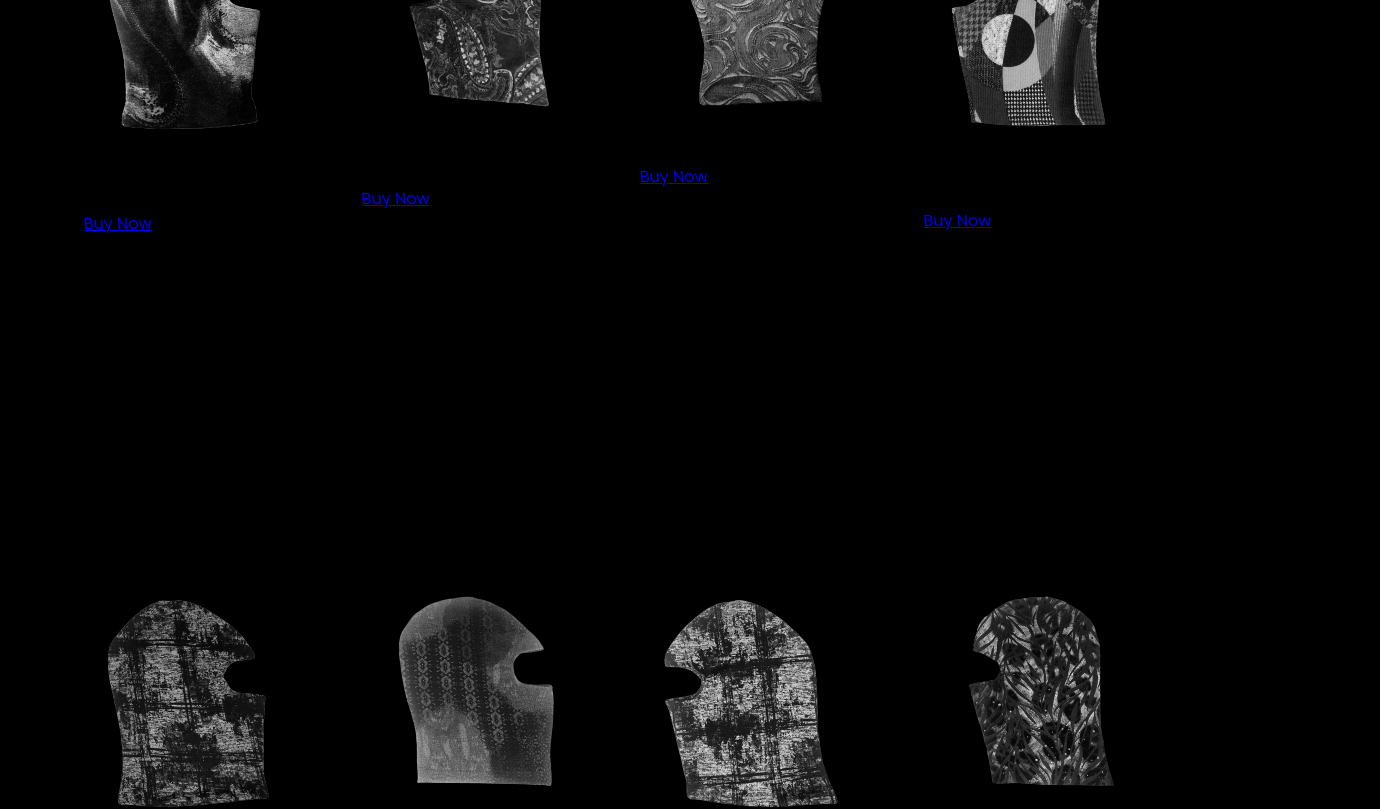
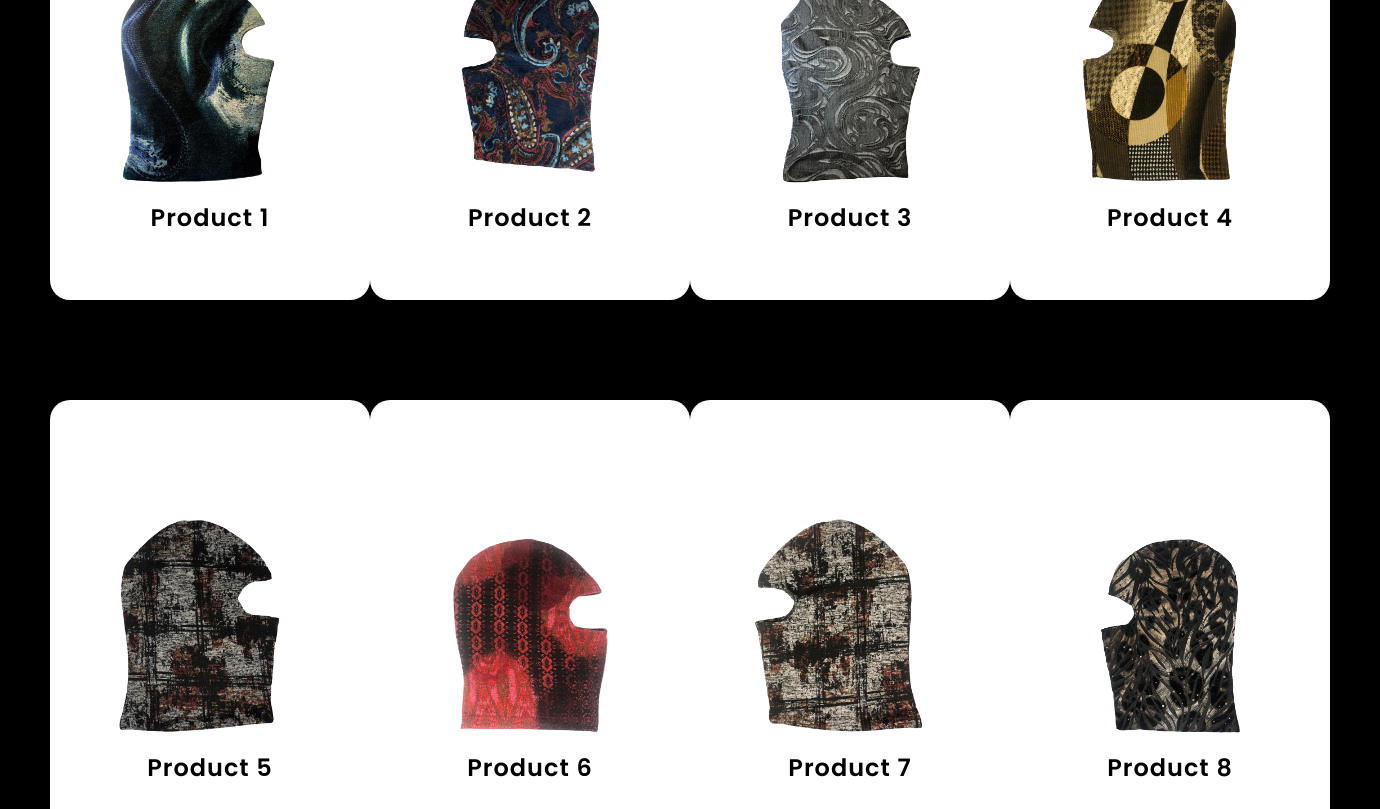
Before and after one commit to Abduler21/brand-template, a React (Create React App) app in the folder brand-template/: page /Products in a window 1280 px wide. Shown: the part 280-1089 px from the top of the page, 1380 px wide, since content can reach past the window. Built offline with nearby package versions, Linux system fonts and the light colour scheme.

Commit message:
collection, products, header and footer all working

```diff
--- a/brand-template/package.json
+++ b/brand-template/package.json
@@ -6,6 +6,7 @@
     "@testing-library/jest-dom": "^5.16.3",
     "@testing-library/react": "^12.1.4",
     "@testing-library/user-event": "^13.5.0",
+    "jquery": "^3.6.0",
     "react": "^17.0.2",
     "react-dom": "^17.0.2",
     "react-router-dom": "^6.3.0",
--- a/brand-template/src/App.js
+++ b/brand-template/src/App.js
@@ -2,6 +2,7 @@ import logo from "./logo.svg";
 import React, { useState } from 'react';
 import { Routes, Route, Outlet, Link } from "react-router-dom";
 import { NavLink } from 'react-router-dom';
+import { useEffect } from 'react'
 import Header from './components/Header';
 import Contact from './components/Contact';
 import Collections from './components/Collections';
--- a/brand-template/src/components/Footer.js
+++ b/brand-template/src/components/Footer.js
@@ -1,21 +1,32 @@
-import React from "react";
+import React, { useState } from "react";
+import { useEffect } from 'react';
 import { Routes, Route, Outlet, Link } from "react-router-dom";
 import Navigation from "./Nav";
+import $ from 'jquery';
+
 
 
 function Footer() {
 
+  const scrollToTop = () => {
+    window.scrollTo({
+      top: 0,
+      behavior: 'smooth' // for smoothly scrolling
+    });
+  };
+
 
 	return (
-    <footer class="footbar">
-    <div class="float-left-title">
+
+    <footer className="footbar">
+    <div className="float-left-title">
     <Link to="/">
       <h1><span>GG</span><span>DENIM</span></h1> {/* insert title name here */}
 			</Link>
     </div>
     <Navigation></Navigation>
-    <ul class="nav-links">
-        <li class="nav-items">
+    <ul className="nav-links">
+        <li className="nav-items">
             <form onsubmit="event.preventDefault();" role="search">
                 <label for="search">Search</label>
                 <input id="search" type="search" placeholder="Search..." autofocus required />
@@ -23,7 +34,7 @@ function Footer() {
             </form>
         </li>
     </ul>
-    <button onclick="topFunction()" id="myBtn" title="Go to top">Scroll to Top</button>
+    <button  onclick={scrollToTop} title="Back to top">Scroll to Top</button>
 </footer>
 	);
 }
--- a/brand-template/src/components/Products.js
+++ b/brand-template/src/components/Products.js
@@ -3,13 +3,15 @@ import React from 'react';
 import { NavLink } from 'react-router-dom';
 import { Routes, Route, Link } from "react-router-dom";
 import CollectionLink from "../assets/Images/Burn.jpg"
+import '../product-style.css';
+
 function Products () {
 
   return (
     <body>
     <div className="main-showcase">
-    <div className="container">
-        <div className="card">
+    <div className="container-product">
+        <div className="card-product">
             <div className="imgBx">
                 <img src={require(`../assets/Images/products/Product-1.png`)}/>
             </div>
@@ -19,7 +21,7 @@ function Products () {
             </div>
         </div>
 
-        <div className="card">
+        <div className="card-product">
             <div className="imgBx">
                 <img src={require(`../assets/Images/products/Product-2.png`)}/>
             </div>
@@ -29,7 +31,7 @@ function Products () {
             </div>
         </div>
 
-        <div className="card">
+        <div className="card-product">
             <div className="imgBx">
                 <img src={require(`../assets/Images/products/Product-3.png`)}/>
             </div>
@@ -39,7 +41,7 @@ function Products () {
             </div>
         </div>
 
-        <div className="card">
+        <div className="card-product">
             <div className="imgBx">
                 <img src={require(`../assets/Images/products/Product-4.png`)}/>
             </div>
@@ -52,8 +54,8 @@ function Products () {
 </div>
 
 <div className="main-showcase">
-    <div className="container">
-        <div className="card">
+    <div className="container-product">
+        <div className="card-product">
             <div className="imgBx">
                 <img src={require(`../assets/Images/products/Product-5.png`)}/>
             </div>
@@ -63,7 +65,7 @@ function Products () {
             </div>
         </div>
 
-        <div className="card">
+        <div className="card-product">
             <div className="imgBx">
                 <img src={require(`../assets/Images/products/Product-6.png`)}/>
             </div>
@@ -73,7 +75,7 @@ function Products () {
             </div>
         </div>
 
-        <div className="card">
+        <div className="card-product">
             <div className="imgBx">
                 <img src={require(`../assets/Images/products/Product-7.png`)}/>
             </div>
@@ -83,7 +85,7 @@ function Products () {
             </div>
         </div>
 
-        <div className="card">
+        <div className="card-product">
             <div className="imgBx">
                 <img src={require(`../assets/Images/products/Product-8.png`)}/>
             </div>
--- a/brand-template/src/index.js
+++ b/brand-template/src/index.js
@@ -2,6 +2,7 @@ import React from 'react';
 import ReactDOM from 'react-dom';
 import { BrowserRouter } from "react-router-dom";
 import './index.css';
+
 import App from './App';
 import reportWebVitals from './reportWebVitals';
 
--- /dev/null
+++ b/brand-template/src/product-style.css
@@ -0,0 +1,175 @@
+.main-showcase {
+    display: grid;
+    grid-gap: 40px;
+    grid-auto-flow: column;
+    margin: auto;
+    box-sizing: border-box;
+}
+
+.container-product {
+    position: relative;
+    display: flex;
+    justify-content: space-between;
+    align-items: center;
+    padding: 50px;
+}
+
+.container-product .card-product {
+    position: relative;
+    width: 320px;
+    height: 450px;
+    background: white;
+    border-radius: 20px;
+    overflow: hidden;
+}
+
+.container-product .card-product:hover:before {
+    clip-path: circle(300px at 80% -20%);
+}
+
+.container-product .card-product .imgBx {
+    position: absolute;
+    top: 50%;
+    transform: translateY(-50%);
+    z-index: 10000;
+    width: 100%;
+    height: 220px;
+    transition: 0.5s;
+    letter-spacing: 7px;
+    cursor: pointer
+}
+
+.container-product .card-product:hover .imgBx {
+    top: 10%;
+    transform: translateY(0%);
+}
+
+.container-product .card-product .imgBx img {
+    position: absolute;
+    top: 50%;
+    left: 50%;
+    transform: translate(-50%, -50%);
+    width: 270px;
+}
+
+.container-product .card-product .contentBx {
+    position: absolute;
+    bottom: 0;
+    width: 100%;
+    height: 100px;
+    text-align: center;
+    transition: 1s;
+    z-index: 10;
+}
+
+.container-product .card-product:hover .contentBx {
+    height: 150px;
+}
+
+.container-product .card-product .contentBx h2 {
+    position: relative;
+    font-weight: 600;
+    letter-spacing: 1px;
+    color: rgb(0, 0, 0);
+    margin: 0;
+}
+
+.container-product .card-product .contentBx .size,
+.container-product .card-product .contentBx .color {
+    display: flex;
+    justify-content: center;
+    align-items: center;
+    padding: 8px 20px;
+    transition: 0.5s;
+    opacity: 0;
+    visibility: hidden;
+    padding-top: 0;
+    padding-bottom: 0;
+}
+
+.container-product .card-product:hover .contentBx .size {
+    opacity: 1;
+    visibility: visible;
+    transition-delay: 0.5s;
+    padding-bottom: 7%;
+}
+
+.container-product .card-product:hover .contentBx .color {
+    opacity: 1;
+    visibility: visible;
+    transition-delay: 0.6s;
+    padding-bottom: 10%;
+}
+
+.container-product .card-product .contentBx .size h3,
+.container-product .card-product .contentBx .color h3 {
+    color: #fff;
+    font-weight: 300;
+    font-size: 14px;
+    text-transform: uppercase;
+    letter-spacing: 2px;
+    margin-right: 10px;
+}
+
+.container-product .card-product .contentBx .size span {
+    width: 26px;
+    height: 26px;
+    text-align: center;
+    line-height: 26px;
+    font-size: 14px;
+    display: inline-block;
+    color: #111;
+    background: #fff;
+    margin: 0 5px;
+    transition: 0.5s;
+    color: #111;
+    border-radius: 4px;
+    cursor: pointer;
+}
+
+.container-product .card-product .contentBx .size span:hover {
+    background: #9bdc28;
+}
+
+.container-product .card-product .contentBx .color span {
+    width: 20px;
+    height: 20px;
+    background: #ff0;
+    border-radius: 50%;
+    margin: 0 5px;
+    cursor: pointer;
+}
+
+.container-product .card-product .contentBx .color span:nth-child(2) {
+    background: #9bdc28;
+}
+
+.container-product .card-product .contentBx .color span:nth-child(3) {
+    background: #03a9f4;
+}
+
+.container-product .card-product .contentBx .color span:nth-child(4) {
+    background: #e91e63;
+}
+
+.container-product .card-product .contentBx a {
+    display: inline-block;
+    padding: 10px 20px;
+    background: rgb(0, 0, 0);
+    border-radius: 4px;
+    margin-top: 10px;
+    text-decoration: none;
+    font-weight: 600;
+    color: rgb(255, 255, 255);
+    opacity: 0;
+    transform: translateY(50px);
+    transition: 0.5s;
+    margin-top: 0;
+}
+
+.container-product .card-product:hover .contentBx a {
+    opacity: 1;
+    margin-top: 10%;
+    transform: translateY(0px);
+    transition-delay: 0.75s;
+}
```
Also changed, not shown: 1 other file (tests, documents, lock files or other folders).
